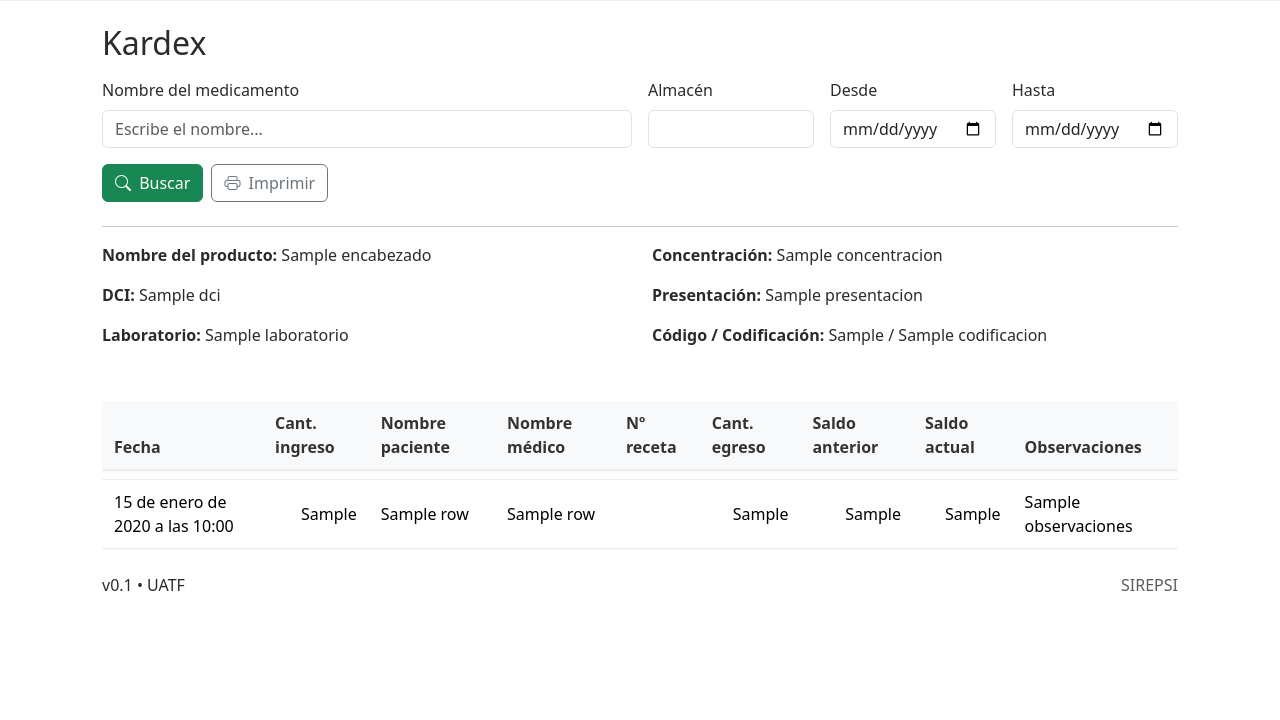
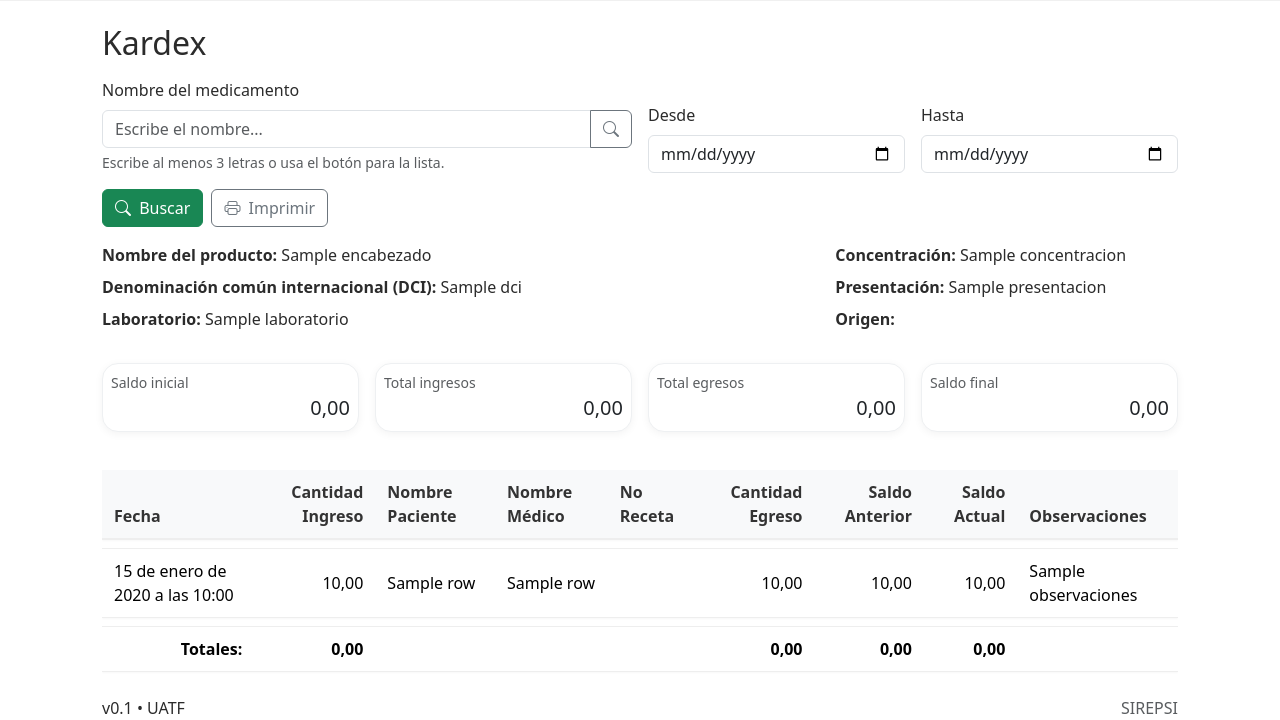
Before and after one commit to BlancaTirado0111/HDB_INTERNADO_ROTATORIO_SIREPSI, a Django app: template templates/movimientos/kardex.html in a window 1280 px wide. Shown: the part 94-814 px from the top of the page. Before the commit the page ends 685 px from the top, so only its background shows below. Run offline with Django 5.2, Linux system fonts and the light colour scheme; the template is opened without the code that fills it: most values are stand-ins (such as "Sample title", 1, 10 or a date in 2020).

Commit message:
chore(kardex): base sin almacén + búsqueda por nombre + saldos y totales

```diff
--- a/sirepsi/urls.py
+++ b/sirepsi/urls.py
@@ -6,10 +6,6 @@
     path("", views.home, name="home"),
     path("ping/", views.ping, name="ping"),
     path("medicamentos/", views.medicamentos, name="medicamentos"),
-
-    # Movimientos (Kardex)
     path("movimientos/", views.movimientos_kardex, name="movimientos"),
-
-    # Endpoint de autocompletado (¡ojo con el name!)
     path("meds-suggest/", views.meds_suggest, name="meds_suggest"),
 ]
--- a/templates/movimientos/kardex.html
+++ b/templates/movimientos/kardex.html
@@ -5,23 +5,16 @@
 
 <style>
   .print-only { display: none; }
-
   @media print {
     body * { visibility: hidden; }
     .print-area, .print-area * { visibility: visible; }
-    .print-area {
-      position: absolute;
-      left: 0; top: 0;
-      width: 100%;
-      margin: 0; padding: 0;
-    }
-    .app-header, .app-footer, .kardex-form, .btn, .nav { display: none !important; }
-
+    .print-area { position: absolute; left: 0; top: 0; width: 100%; margin: 0; padding: 0; }
+    .app-header, .app-footer, .kardex-form, .btn, .nav, .modal { display: none !important; }
     .print-only { display: block !important; }
-
     .table { border-collapse: collapse !important; }
     .table th, .table td { border: 1px solid #ccc !important; padding: 6px !important; }
   }
+  .text-end { text-align: end; }
 </style>
 
 <h2 class="mb-3">Kardex</h2>
@@ -29,36 +22,28 @@
 <form method="get" class="row g-3 align-items-end kardex-form">
   <div class="col-md-6">
     <label class="form-label">Nombre del medicamento</label>
-
-    <!-- Campo con autocompletado -->
-    <div class="position-relative" id="ac-wrapper">
-      <input type="text" name="q" id="input-medicamento"
-             class="form-control"
-             placeholder="Escribe el nombre..."
-             autocomplete="off"
+    <div class="input-group">
+      <input type="text" name="q" id="input-medicamento" class="form-control"
+             placeholder="Escribe el nombre..." autocomplete="off"
              value="{{ q|default:'' }}">
-      <div id="ac-list"
-           class="list-group shadow-sm"
-           style="position:absolute; z-index:1000; width:100%; display:none; max-height:260px; overflow:auto;">
-      </div>
+      <button type="button" class="btn btn-outline-secondary" id="btnElegirMed">
+        <i class="bi bi-search"></i>
+      </button>
     </div>
+    <div class="form-text">Escribe al menos 3 letras o usa el botón para la lista.</div>
   </div>
 
-  <div class="col-md-2">
-    <label class="form-label">Almacén</label>
-    <input type="number" name="almacen" class="form-control" value="{{ almacen|default:'31' }}">
-  </div>
-  <div class="col-md-2">
+  <div class="col-md-3">
     <label class="form-label">Desde</label>
     <input type="date" name="desde" class="form-control" value="{{ desde|default:'' }}">
   </div>
-  <div class="col-md-2">
+  <div class="col-md-3">
     <label class="form-label">Hasta</label>
     <input type="date" name="hasta" class="form-control" value="{{ hasta|default:'' }}">
   </div>
 
   <div class="col-12 d-flex gap-2">
-    <button class="btn btn-success">
+    <button class="btn btn-success" id="btnBuscar">
       <i class="bi bi-search me-1"></i> Buscar
     </button>
 
@@ -70,96 +55,55 @@
   </div>
 </form>
 
-{# --- Autocomplete --- #}
-<script>
-(function() {
-  const $input = document.getElementById('input-medicamento');
-  const $list  = document.getElementById('ac-list');
-  let lastQuery = '';
-  let controller = null;
-
-  function hideList() { $list.style.display = 'none'; }
-  function showList() { $list.style.display = 'block'; }
-
-  function render(items) {
-    if (!items.length) { hideList(); return; }
-    $list.innerHTML = '';
-    items.forEach(it => {
-      const a = document.createElement('a');
-      a.href = '#';
-      a.className = 'list-group-item list-group-item-action';
-      a.textContent = it.label;
-      a.addEventListener('click', (ev) => {
-        ev.preventDefault();
-        $input.value = it.label;  // usamos la etiqueta completa
-        hideList();
-      });
-      $list.appendChild(a);
-    });
-    showList();
-  }
-
-  async function fetchSug(q) {
-    if (controller) controller.abort();
-    controller = new AbortController();
-    const url = "{% url 'meds_suggest' %}?q=" + encodeURIComponent(q);  // <---- SIN namespace
-    try {
-      const res = await fetch(url, {signal: controller.signal});
-      if (!res.ok) return render([]);
-      const data = await res.json();
-      render(data.results || []);
-    } catch(e) {
-      render([]);
-    }
-  }
-
-  let debounce;
-  $input.addEventListener('input', () => {
-    const q = $input.value.trim();
-    if (q === lastQuery) return;
-    lastQuery = q;
-    clearTimeout(debounce);
-    if (q.length < 2) { hideList(); return; }
-    debounce = setTimeout(() => fetchSug(q), 180);
-  });
-
-  document.addEventListener('click', (e) => {
-    if (!document.getElementById('ac-wrapper').contains(e.target)) hideList();
-  });
-
-  $input.addEventListener('focus', () => {
-    if (($list.innerHTML || '').trim().length) showList();
-  });
-})();
-</script>
-
 {% if error %}
   <div class="alert alert-warning mt-3">{{ error }}</div>
 {% endif %}
 
 {% if encabezado %}
-  <hr class="mt-4">
-
-  <!-- SOLO esto se imprime -->
-  <div class="print-area">
+  <div class="print-area mt-3">
     <div class="print-only mb-3">
-      <h2 class="mb-0">Anexo 15 – Kardex de Psicotrópicos</h2>
-      {% if desde and hasta %}
-        <small>Rango: {{ desde }} a {{ hasta }} &middot; Almacén: {{ almacen }}</small>
-      {% endif %}
+      <h2 class="mb-1">KARDEX</h2>
+      <div class="small">
+        Rango consultado: {{ desde }} – {{ hasta }} &nbsp;•&nbsp; Total de movimientos: {{ total_movs }}
+      </div>
       <hr>
     </div>
 
-    <div class="row">
-      <div class="col-md-6">
-        <p><strong>Nombre del producto:</strong> {{ encabezado.nombre }}</p>
-        <p><strong>DCI:</strong> {{ encabezado.dci }}</p>
-        <p><strong>Laboratorio:</strong> {{ encabezado.laboratorio }}</p>
+    <!-- Encabezado del reporte -->
+    <div class="row gy-2">
+      <div class="col-md-8"><strong>Nombre del producto:</strong> {{ encabezado.nombre }}</div>
+      <div class="col-md-4"><strong>Concentración:</strong> {{ encabezado.concentracion }}</div>
+      <div class="col-md-8"><strong>Denominación común internacional (DCI):</strong> {{ encabezado.dci }}</div>
+      <div class="col-md-4"><strong>Presentación:</strong> {{ encabezado.presentacion }}</div>
+      <div class="col-md-8"><strong>Laboratorio:</strong> {{ encabezado.laboratorio }}</div>
+      <div class="col-md-4"><strong>Origen:</strong></div>
+    </div>
+
+    <!-- Resumen -->
+    <div class="row g-3 mt-3">
+      <div class="col-md-3">
+        <div class="card p-2">
+          <div class="small text-muted">Saldo inicial</div>
+          <div class="fs-5 text-end">{{ saldo_inicial|default:"0"|floatformat:"2" }}</div>
+        </div>
       </div>
-      <div class="col-md-6">
-        <p><strong>Concentración:</strong> {{ encabezado.concentracion }}</p>
-        <p><strong>Presentación:</strong> {{ encabezado.presentacion }}</p>
-        <p><strong>Código / Codificación:</strong> {{ encabezado.med_codigo }} / {{ encabezado.codificacion }}</p>
+      <div class="col-md-3">
+        <div class="card p-2">
+          <div class="small text-muted">Total ingresos</div>
+          <div class="fs-5 text-end">{{ sum_ingresos|default:"0"|floatformat:"2" }}</div>
+        </div>
+      </div>
+      <div class="col-md-3">
+        <div class="card p-2">
+          <div class="small text-muted">Total egresos</div>
+          <div class="fs-5 text-end">{{ sum_egresos|default:"0"|floatformat:"2" }}</div>
+        </div>
+      </div>
+      <div class="col-md-3">
+        <div class="card p-2">
+          <div class="small text-muted">Saldo final</div>
+          <div class="fs-5 text-end">{{ saldo_final|default:"0"|floatformat:"2" }}</div>
+        </div>
       </div>
     </div>
 
@@ -169,13 +113,13 @@
           <thead class="table-light">
             <tr>
               <th>Fecha</th>
-              <th>Cant. ingreso</th>
-              <th>Nombre paciente</th>
-              <th>Nombre médico</th>
-              <th>Nº receta</th>
-              <th>Cant. egreso</th>
-              <th>Saldo anterior</th>
-              <th>Saldo actual</th>
+              <th class="text-end">Cantidad Ingreso</th>
+              <th>Nombre Paciente</th>
+              <th>Nombre Médico</th>
+              <th>No Receta</th>
+              <th class="text-end">Cantidad Egreso</th>
+              <th class="text-end">Saldo Anterior</th>
+              <th class="text-end">Saldo Actual</th>
               <th>Observaciones</th>
             </tr>
           </thead>
@@ -183,35 +127,147 @@
             {% for r in rows %}
               <tr>
                 <td>{{ r.fecha }}</td>
-                <td class="text-end">{{ r.cantidad_ingreso }}</td>
+                <td class="text-end">{{ r.cantidad_ingreso|default:""|floatformat:"2" }}</td>
                 <td>{{ r.nombre_paciente }}</td>
                 <td>{{ r.nombre_medico }}</td>
                 <td>{{ r.no_receta }}</td>
-                <td class="text-end">{{ r.cantidad_egreso }}</td>
-                <td class="text-end">{{ r.saldo_anterior }}</td>
-                <td class="text-end">{{ r.saldo_actual }}</td>
+                <td class="text-end">{{ r.cantidad_egreso|default:""|floatformat:"2" }}</td>
+                <td class="text-end">{{ r.saldo_anterior|default:""|floatformat:"2" }}</td>
+                <td class="text-end">{{ r.saldo_actual|default:""|floatformat:"2" }}</td>
                 <td>{{ r.observaciones }}</td>
               </tr>
             {% endfor %}
           </tbody>
+          <tfoot>
+            <tr class="fw-semibold">
+              <td class="text-end">Totales:</td>
+              <td class="text-end">{{ sum_ingresos|default:"0"|floatformat:"2" }}</td>
+              <td colspan="3"></td>
+              <td class="text-end">{{ sum_egresos|default:"0"|floatformat:"2" }}</td>
+              <td class="text-end">{{ saldo_inicial|default:"0"|floatformat:"2" }}</td>
+              <td class="text-end">{{ saldo_final|default:"0"|floatformat:"2" }}</td>
+              <td></td>
+            </tr>
+          </tfoot>
         </table>
       </div>
     {% else %}
-      <div class="alert alert-info mt-3">Sin movimientos en el rango seleccionado.</div>
+      <div class="alert alert-info mt-3">No se encontraron movimientos para el rango indicado.</div>
     {% endif %}
   </div>
 {% endif %}
 
+<!-- Modal de selección (usa tu endpoint meds_suggest) -->
+<div class="modal fade" id="modalMeds" tabindex="-1" aria-hidden="true">
+  <div class="modal-dialog modal-lg modal-dialog-scrollable">
+    <div class="modal-content">
+      <div class="modal-header">
+        <h5 class="modal-title">Seleccionar medicamento</h5>
+        <button type="button" class="btn-close" data-bs-dismiss="modal" aria-label="Cerrar"></button>
+      </div>
+      <div class="modal-body">
+        <div class="input-group mb-3">
+          <span class="input-group-text"><i class="bi bi-search"></i></span>
+          <input id="medSearch" type="text" class="form-control" placeholder="Buscar por nombre o código…">
+        </div>
+        <div id="medResults" class="list-group"></div>
+      </div>
+      <div class="modal-footer">
+        <button id="btnMedChoose" type="button" class="btn btn-success" disabled>Elegir</button>
+        <button type="button" class="btn btn-outline-secondary" data-bs-dismiss="modal">Cancelar</button>
+      </div>
+    </div>
+  </div>
+</div>
+
 <script>
+(function () {
+  // imprimir
   document.addEventListener('DOMContentLoaded', function () {
     var btn = document.getElementById('btnPrint');
-    if (btn) {
-      btn.addEventListener('click', function (ev) {
+    if (btn) btn.addEventListener('click', function (ev) { ev.preventDefault(); window.print(); });
+  });
+
+  // Modal selector
+  const $input = document.getElementById('input-medicamento');
+  const $btnElegir = document.getElementById('btnElegirMed');
+  const $modalEl = document.getElementById('modalMeds');
+  const $search = document.getElementById('medSearch');
+  const $list = document.getElementById('medResults');
+  const $btnChoose = document.getElementById('btnMedChoose');
+  let selectedValue = null;
+  let bsModal;
+
+  function openModal(prefill) {
+    if (!bsModal) bsModal = new bootstrap.Modal($modalEl);
+    $search.value = prefill || '';
+    $list.innerHTML = '';
+    selectedValue = null;
+    $btnChoose.disabled = true;
+    bsModal.show();
+    if ($search.value.trim().length) fetchList($search.value.trim());
+    setTimeout(() => $search.focus(), 250);
+  }
+
+  async function fetchList(q) {
+    const url = "{% url 'meds_suggest' %}?q=" + encodeURIComponent(q);
+    $list.innerHTML = '<div class="list-group-item">Buscando…</div>';
+    try {
+      const res = await fetch(url);
+      const data = await res.json();
+      renderList(data.results || []);
+    } catch (e) {
+      $list.innerHTML = '<div class="list-group-item text-danger">Error al buscar</div>';
+    }
+  }
+
+  function renderList(items) {
+    if (!items.length) { $list.innerHTML = '<div class="list-group-item">Sin resultados</div>'; return; }
+    $list.innerHTML = '';
+    items.forEach(it => {
+      const a = document.createElement('a');
+      a.href = '#';
+      a.className = 'list-group-item list-group-item-action d-flex justify-content-between align-items-center';
+      a.innerHTML = `<span>${it.label}</span><i class="bi bi-check2-circle d-none"></i>`;
+      a.addEventListener('click', (ev) => {
         ev.preventDefault();
-        window.print();
+        [...$list.children].forEach(el => el.querySelector('i').classList.add('d-none'));
+        a.querySelector('i').classList.remove('d-none');
+        selectedValue = it.label;
+        $btnChoose.disabled = false;
       });
+      $list.appendChild(a);
+    });
+  }
+
+  $btnElegir.addEventListener('click', (e) => { e.preventDefault(); openModal($input.value.trim()); });
+
+  $input.addEventListener('focus', () => {
+    if ($input.value.trim().length < 3) openModal('');
+  });
+
+  let debounce;
+  $search.addEventListener('input', () => {
+    clearTimeout(debounce);
+    const q = $search.value.trim();
+    debounce = setTimeout(() => fetchList(q), 200);
+  });
+
+  $btnChoose.addEventListener('click', () => {
+    if (!selectedValue) return;
+    $input.value = selectedValue;
+    bsModal.hide();
+  });
+
+  // UX mínima al enviar
+  document.getElementById('btnBuscar').addEventListener('click', (e) => {
+    const q = $input.value.trim();
+    if (q.length < 3) {
+      e.preventDefault();
+      openModal(q);
     }
   });
+})();
 </script>
 
 {% endblock %}
```
Also changed, not shown: sirepsi/views.py (+176 -217 lines).
